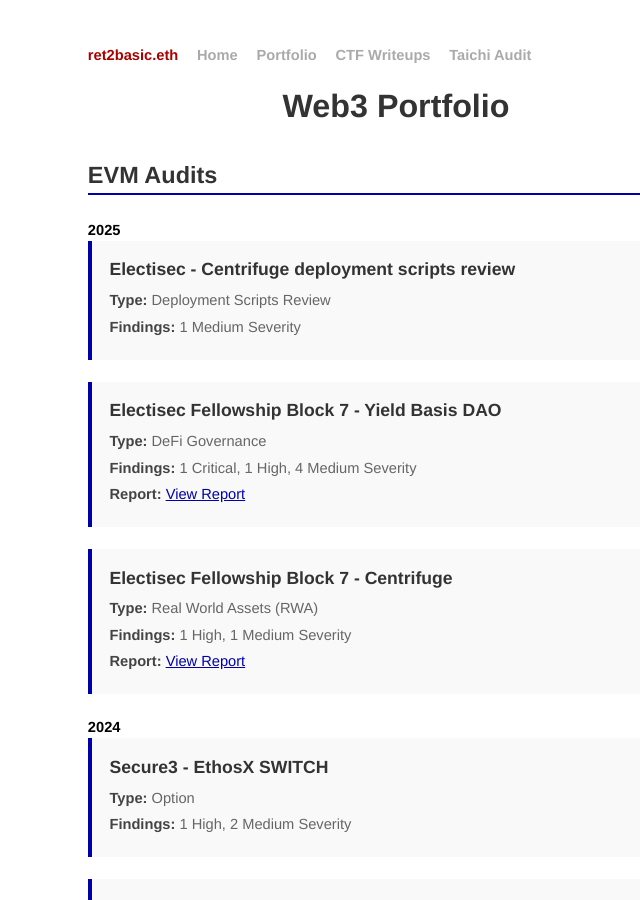
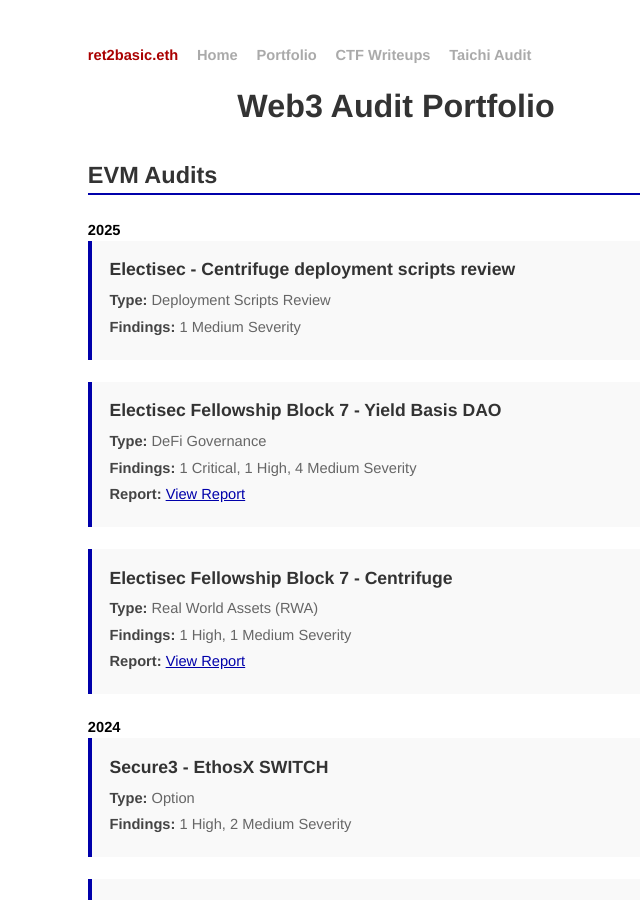
Before and after one commit to ret2basic/ret2basic.github.io, a Jekyll site: the page built from audits.html, in a window 1280 px wide and 900 px high. Shown: the whole window, without its empty margins (244-884 px from the left). Built offline with Jekyll 4.4.1, drawn with Linux system fonts in a browser that asks for light colours.

Commit message:
Update page title to 'Web3 Audit Portfolio'
- Change page title from 'Web3 Portfolio' to 'Web3 Audit Portfolio'
- Keep navigation link as 'Portfolio' for conciseness
- More descriptive page title while maintaining clean navigation

🤖 Generated with [Claude Code](https://claude.ai/code)

Co-Authored-By: Claude <noreply@anthropic.com>

```diff
--- a/audits.html
+++ b/audits.html
@@ -1,10 +1,10 @@
 ---
 layout: default
-title: Web3 Portfolio - ret2basic.eth
+title: Web3 Audit Portfolio - ret2basic.eth
 ---
 
 <div id="audits">
-  <h1>Web3 Portfolio</h1>
+  <h1>Web3 Audit Portfolio</h1>
 
 
   <section class="audit-list">
```
